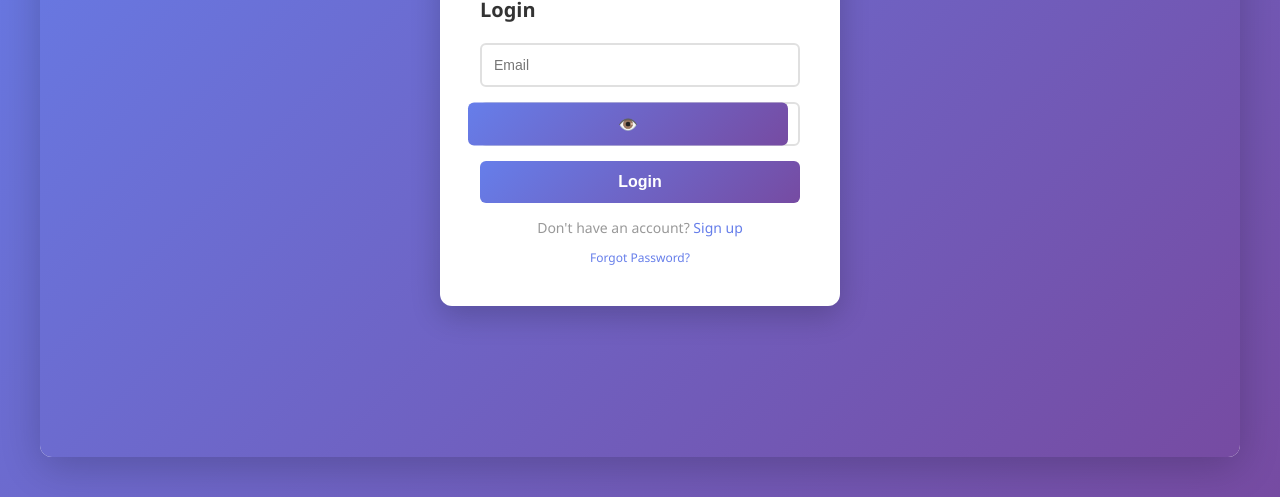
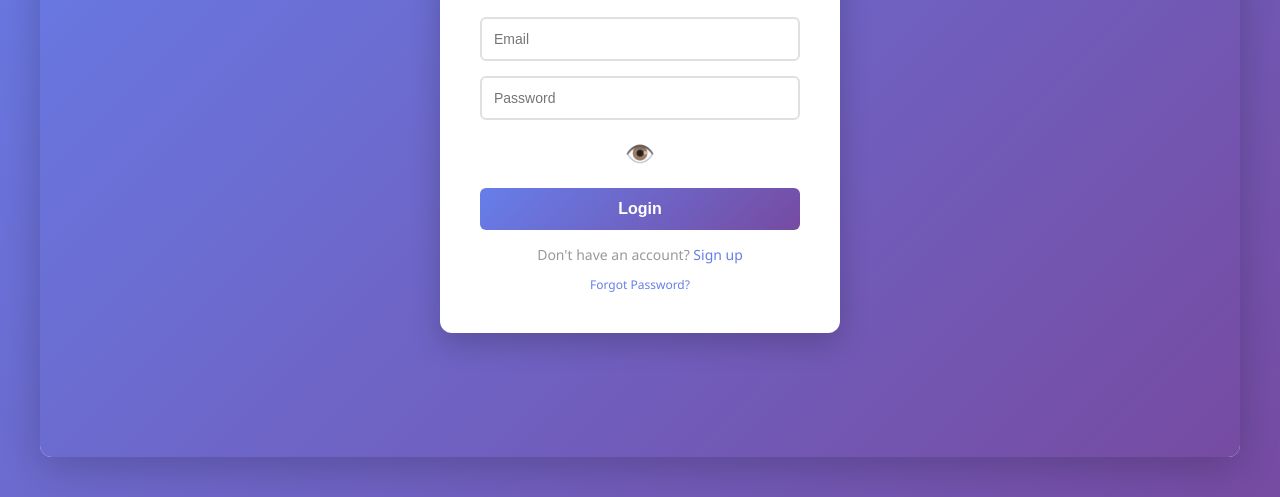
Before and after one commit to Ritikkumar266/ZingChat, a plain HTML site: page frontend/index.html in a window 1280 px wide. Shown: the part 303-800 px from the top of the page. Drawn offline with nearby package versions, Linux system fonts and the light colour scheme; no server answers.

Commit message:
Fix password input field styling and toggle functionality

```diff
--- a/frontend/index.html
+++ b/frontend/index.html
@@ -17,9 +17,9 @@
         <div id="loginForm" class="auth-form active">
           <h2>Login</h2>
           <input type="email" id="loginEmail" placeholder="Email" autocomplete="email">
-          <div class="password-wrapper">
-            <input type="password" id="loginPassword" placeholder="Password" autocomplete="current-password">
-            <button type="button" id="togglePassword" class="toggle-password-btn">👁️</button>
+          <input type="password" id="loginPassword" placeholder="Password" autocomplete="current-password">
+          <div style="text-align: center; margin-bottom: 15px;">
+            <button type="button" id="togglePassword" style="background: none; border: none; cursor: pointer; font-size: 24px; padding: 5px 10px;">👁️</button>
           </div>
           <button id="loginBtn">Login</button>
           <p>Don't have an account? <a href="#" onclick="toggleAuthForm()">Sign up</a></p>
--- a/frontend/styles.css
+++ b/frontend/styles.css
@@ -121,41 +121,6 @@ body.dark-mode #authScreen {
 .auth-form input:focus {
   outline: none;
   border-color: var(--primary);
-}
-
-.password-wrapper {
-  position: relative;
-  margin-bottom: 15px;
-}
-
-.password-wrapper input {
-  width: 100%;
-  padding: 12px 40px 12px 12px;
-  border: 2px solid var(--border);
-  border-radius: 6px;
-  font-size: 14px;
-  background: var(--bg);
-  color: var(--text);
-  transition: border-color 0.3s;
-  margin-bottom: 0;
-}
-
-.password-wrapper input:focus {
-  outline: none;
-  border-color: var(--primary);
-}
-
-.toggle-password-btn {
-  position: absolute;
-  right: 12px;
-  top: 50%;
-  transform: translateY(-50%);
-  background: none;
-  border: none;
-  cursor: pointer;
-  font-size: 18px;
-  padding: 0;
-  color: var(--text-light);
 }
 
 .auth-form button {
```
